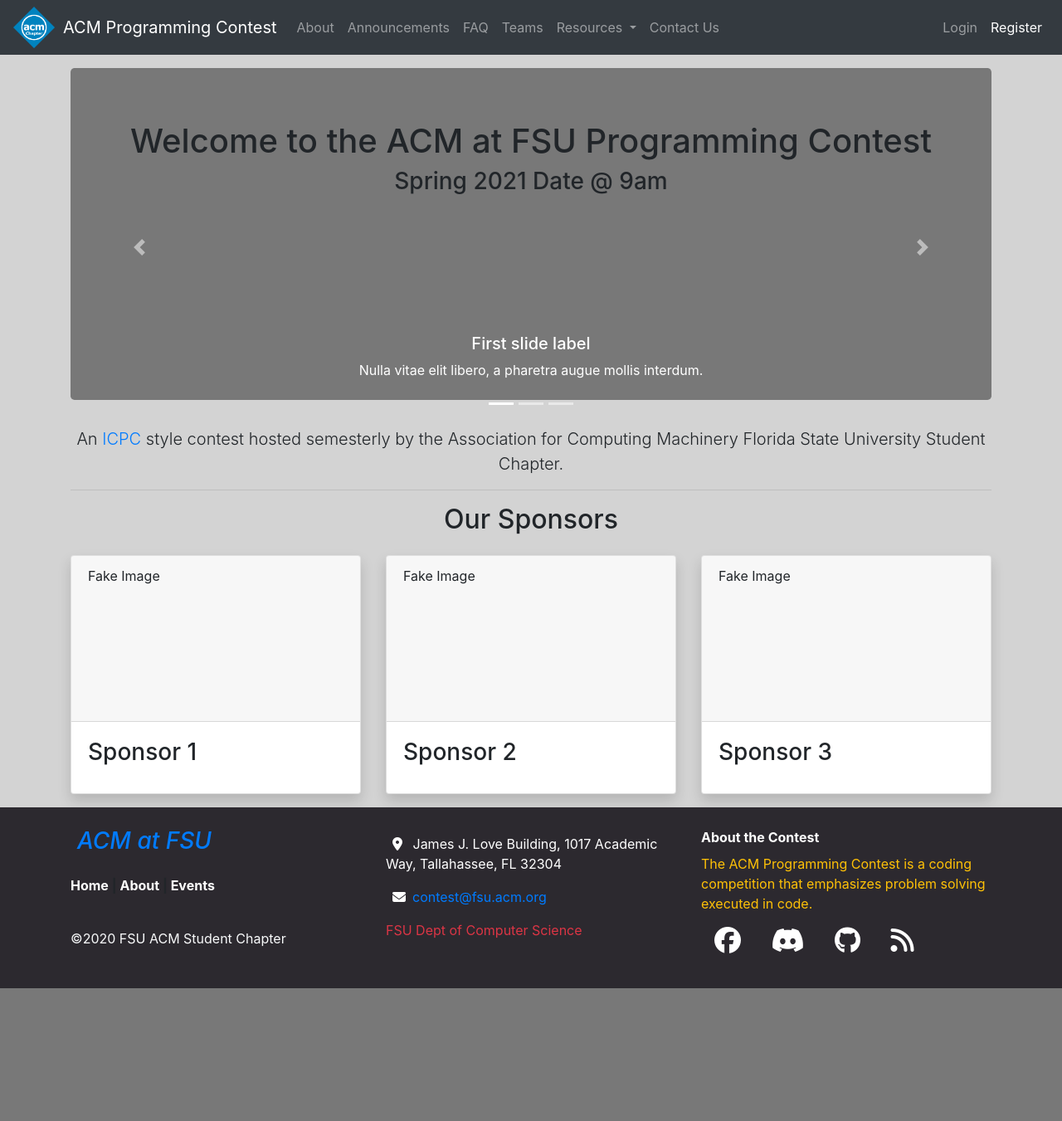
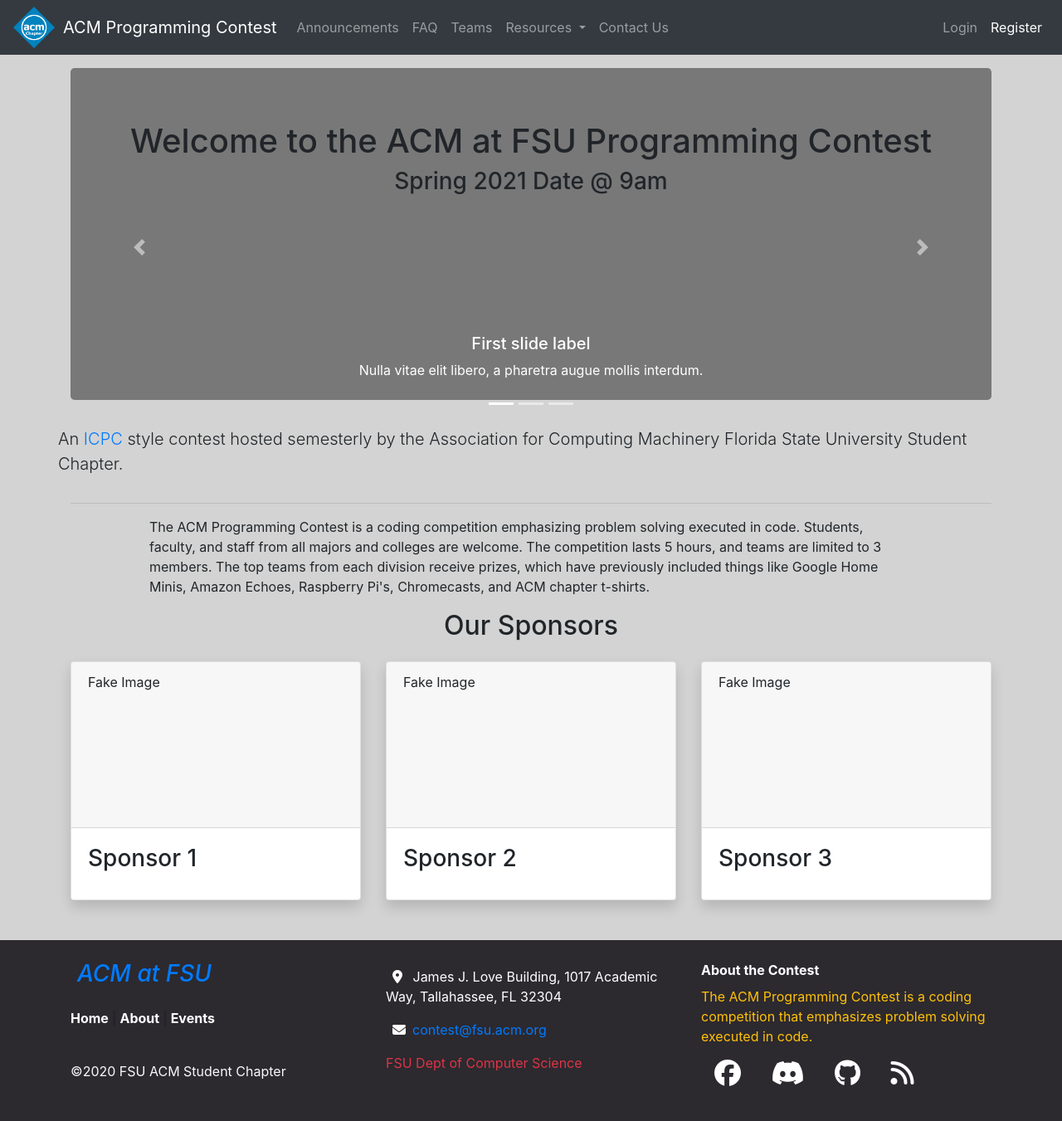
Before and after one commit to mmcinnestaylor/Programming-Contest-Suite, a Django app: page / in a window 1280 px wide. Shown: the whole page at 83% size. Before the commit the page ends 1191 px from the top, so only its background shows below. Run offline with Django 3.2, Linux system fonts and the light colour scheme; parts of the project's set-up code (start-up, migrations or seed data) failed here and were passed over; some libraries are stand-ins or nearby versions.

Commit message:
removed about page and rolled content into index

```diff
--- a/src/core/templates/core/base.html
+++ b/src/core/templates/core/base.html
@@ -39,9 +39,6 @@
         </button>
         <div class="collapse navbar-collapse" id="collapsibleNavbar">
           <ul class="navbar-nav">
-            <li class="nav-item">
-              <a class="nav-link" href="{% url 'about' %}">About</a>
-            </li>
             <li class="nav-item">
               <a class="nav-link" href="{% url 'announcements' %}">Announcements</a>
             </li>
@@ -94,8 +91,10 @@
 
     <!-- content -->
     <div class="container">
-      {% block content %}
-      {% endblock %}
+      <main>
+        {% block content %}
+        {% endblock %}
+      </main>
     </div>
     <!-- end of content -->
 
--- a/src/core/templates/core/index.html
+++ b/src/core/templates/core/index.html
@@ -92,10 +92,27 @@
   </a>
 </div>
 
-<p class="lead text-center">An <a href="https://icpc.global" target="_blank">ICPC</a> style contest hosted semesterly by the Association for Computing Machinery Florida State University Student Chapter.</p>
+<div class="row justify-content-center">
+  <p class="lead">An <a href="https://icpc.global" target="_blank">ICPC</a> style contest hosted semesterly by the Association for Computing Machinery Florida State University Student Chapter.</p>
+</div>
 <hr>
-<h2 class="text-center">Our Sponsors</h2>
-<div class="card-deck mb-3">
+<div class="row justify-content-center">
+  <div class="col-10">
+    <p>
+      The ACM Programming Contest is a coding competition
+      emphasizing problem solving executed in code.
+      Students, faculty, and staff from all majors and colleges are welcome.
+      The competition lasts 5 hours, and teams are limited to 3 members.
+      The top teams from each division receive prizes,
+      which have previously included things like Google Home Minis,
+      Amazon Echoes, Raspberry Pi's, Chromecasts, and ACM chapter t-shirts.
+    </p>
+  </div>
+</div>
+<div class="row justify-content-center">
+  <h2 class="text-center">Our Sponsors</h2>
+</div>
+<div class="card-deck mb-5">
   <div class="card mt-3 shadow">
     <div class="card-header fakeimg">Fake Image</div>
     <div class="card-body">
--- a/src/core/urls.py
+++ b/src/core/urls.py
@@ -5,7 +5,6 @@ from . import views
 urlpatterns = [
     # contest suite homepage
     path('', views.index, name='index'),
-    path('about/', views.about, name='about'),
     path('contact/', views.contact, name='contact'),
     path('faq/', views.faq, name='faq'),
     path('teams/', views.teams, name='teams'),
--- a/src/core/views.py
+++ b/src/core/views.py
@@ -6,10 +6,6 @@ from manager.models import Profile
 
 def index(request):
     return render(request, 'core/index.html')
-
-
-def about(request):
-    return render(request, 'core/about.html')
 
 
 def contact(request):
```
Also changed, not shown: src/core/templates/core/about.html (deleted, +0 -35 lines).
